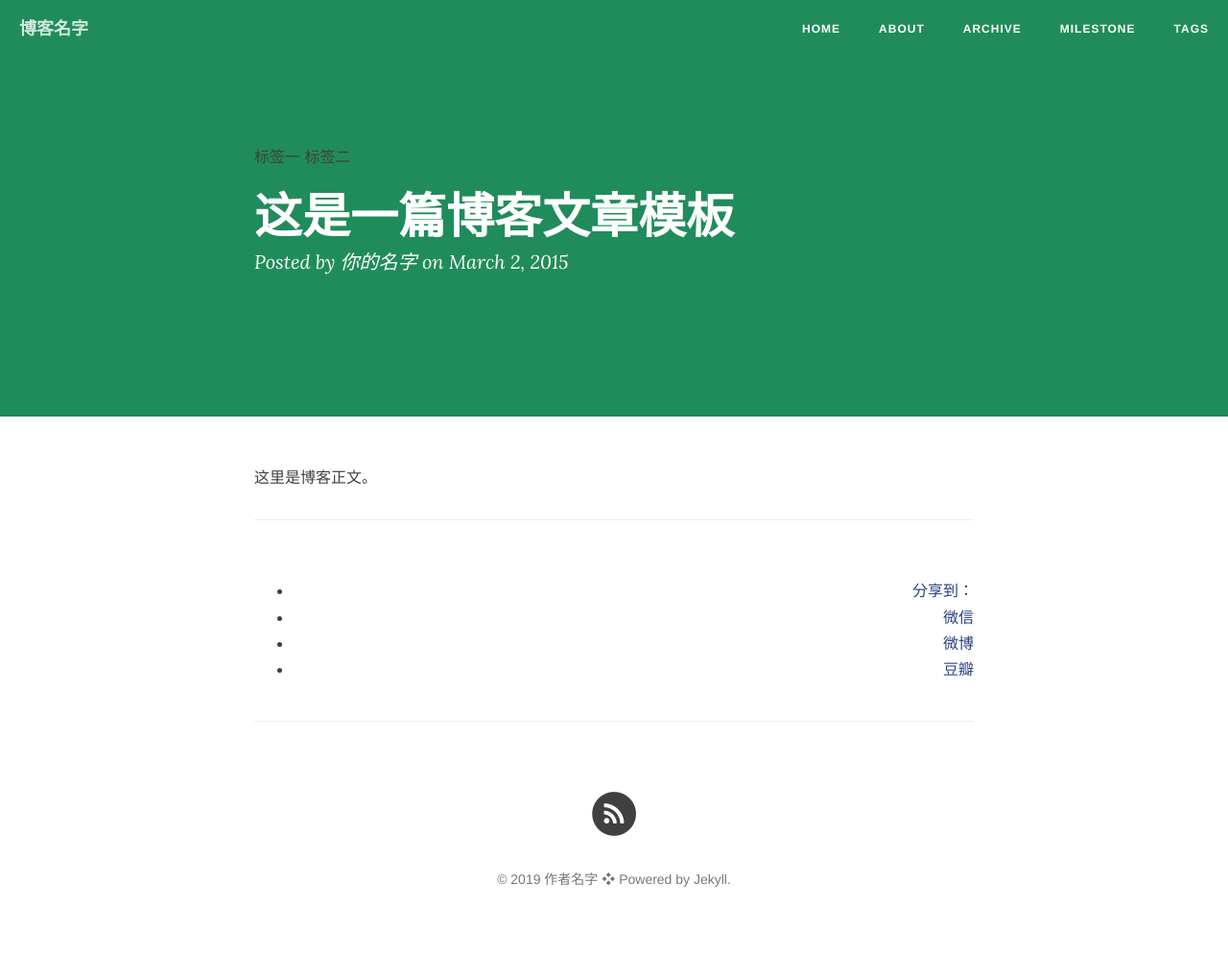
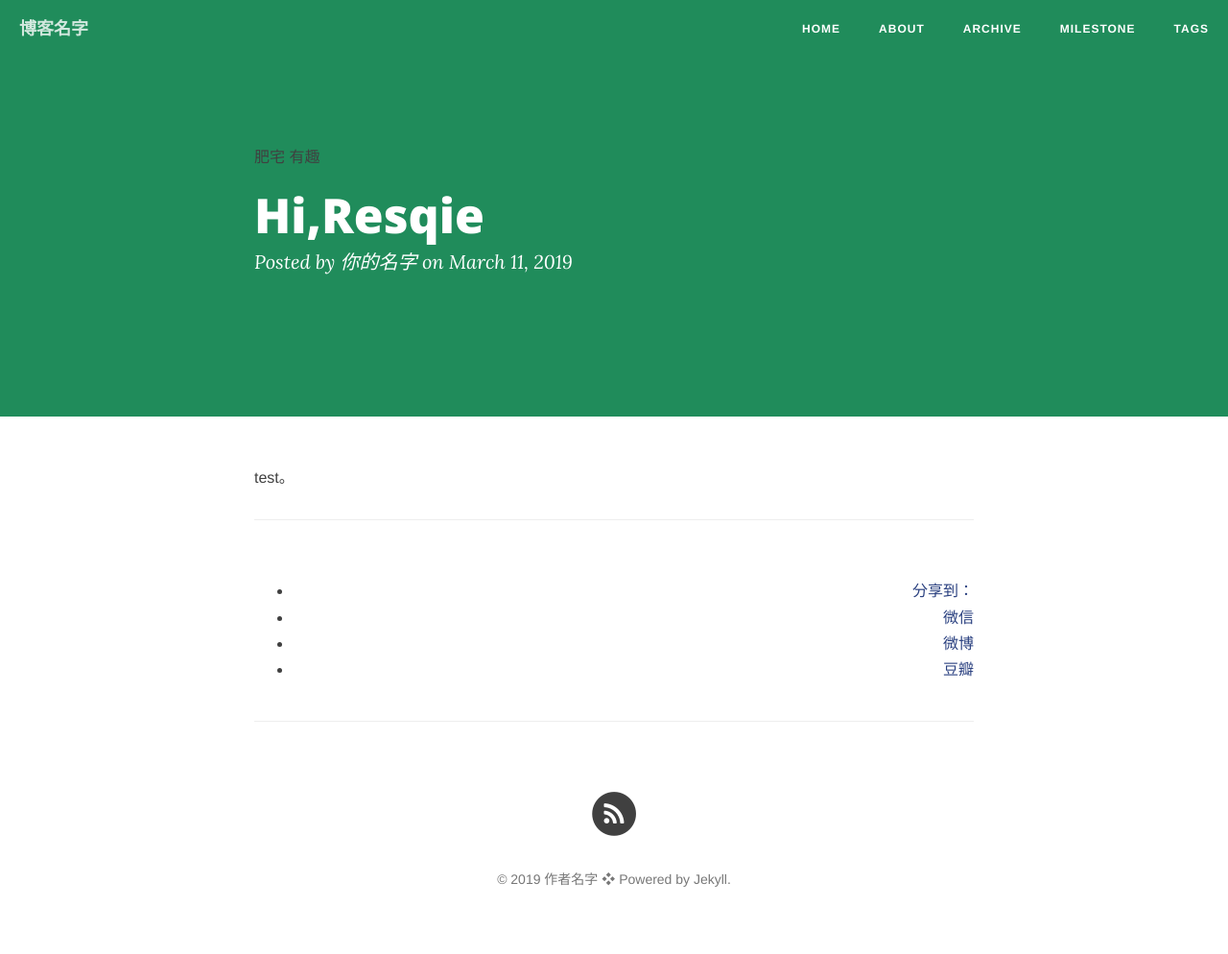
Before and after one commit to 7777777lai/Resqie.github.io, a Jekyll site: the page built from _posts/2015-03-02-how-to-write.md, in a window 1280 px wide. Shown: the whole page at 96% size. Built offline with Jekyll 4.4.1, drawn with Linux system fonts in a browser that asks for light colours; nearby versions of some CDN libraries; comment, search, counter and statistics services are not loaded.

Commit message:
19/03/11

```diff
--- a/CNAME
+++ b/CNAME
@@ -1 +1 @@
-cnfeat.com
+resqie.github.io
--- a/_posts/2015-03-02-how-to-write.md
+++ b/_posts/2015-03-02-how-to-write.md
@@ -1,10 +1,10 @@
 ---
 layout: post
-title: 这是一篇博客文章模板
-date: 2015-3-02
+title: Hi,Resqie
+date: 2019-3-11
 categories: blog
-tags: [标签一,标签二]
-description: 文章金句。
+tags: [肥宅,有趣]
+description: 在知识面前我屁都不是一个。
 ---
 
-这里是博客正文。
+test。
```
